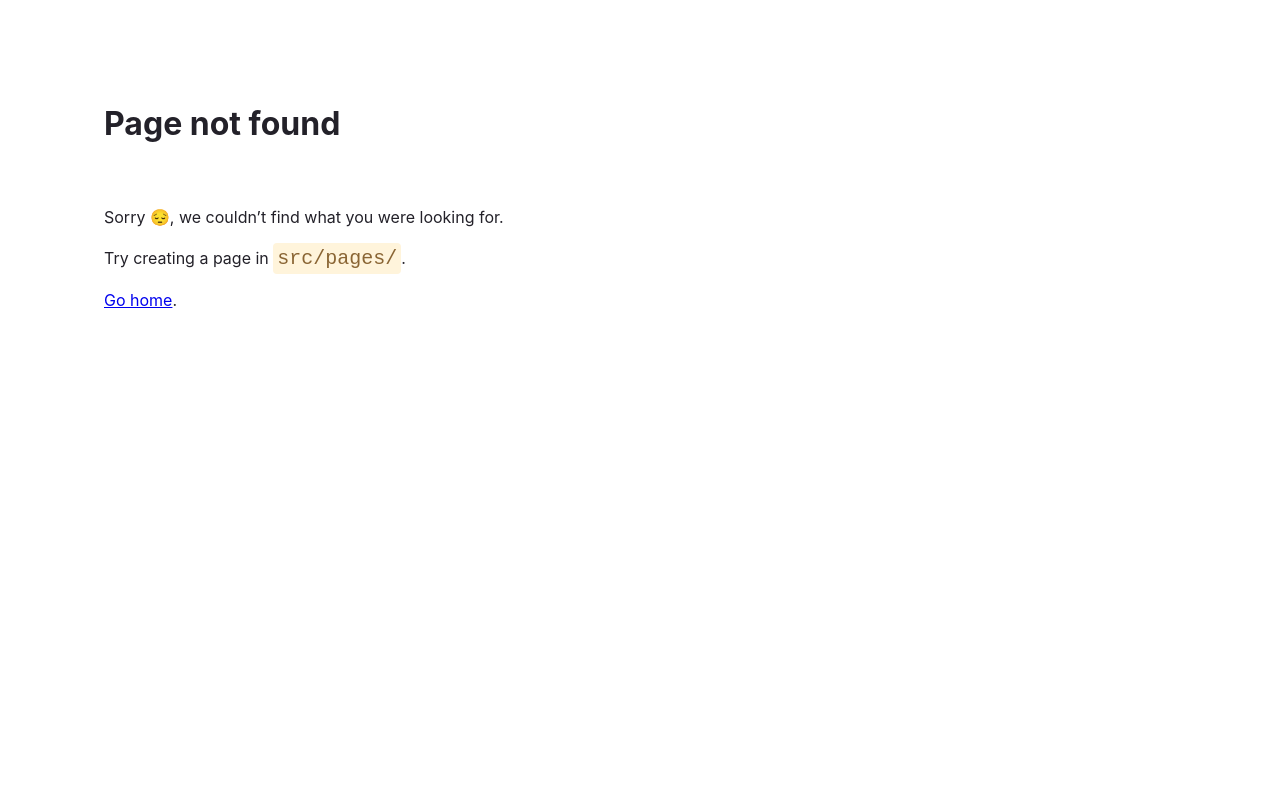
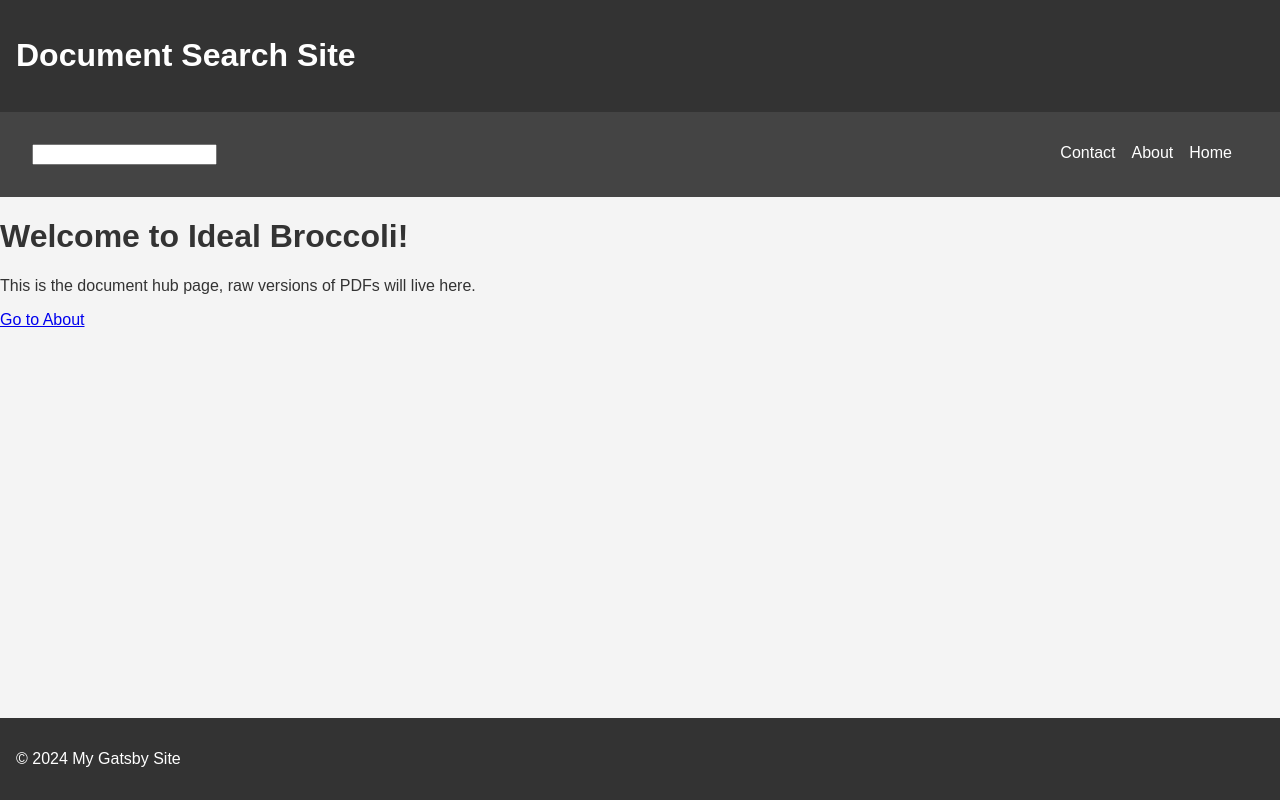
Before and after one commit to tylerjoy/tylerjoy.github.io, a Gatsby site: page /documents in a window 1280 px wide. Before the commit this address had no page. Built offline with nearby package versions, Linux system fonts and the light colour scheme; Gatsby itself is replaced by a stand-in of ours.

Commit message:
updated navbar, saving before installing search library

```diff
--- a/src/components/Header.tsx
+++ b/src/components/Header.tsx
@@ -10,7 +10,7 @@ const HeaderContainer = styled.header`
 const Header: React.FC = () => {
   return (
     <HeaderContainer>
-      <h1>My Gatsby Site</h1>
+      <h1>Document Search Site</h1>
     </HeaderContainer>
   );
 };
--- a/src/components/Navbar.tsx
+++ b/src/components/Navbar.tsx
@@ -1,11 +1,29 @@
 import React from "react";
 import styled from "styled-components";
 import { Link } from "gatsby";
+
+//parent container with flex property to allow left placement of search field, and right placement of nav elements.
+const NavContainerParent = styled.nav`
+  background-color: #444;
+  color: #fff;
+  padding: 1rem;
+  display: flex;
+`;
+
+const SearchContainer = styled.nav`
+  background-color: #444;
+  color: #fff;
+  padding: 1rem;
+  display: inline-flex;
+`;
 
 const NavContainer = styled.nav`
   background-color: #444;
   color: #fff;
   padding: 1rem;
+  display: inline-flex;
+  flex-direction: row-reverse;
+  margin-left: auto;
 `;
 
 const NavLink = styled(Link)`
@@ -14,13 +32,30 @@ const NavLink = styled(Link)`
   text-decoration: none;
 `;
 
+const SearchLink = styled(Link)`
+  color: #fff;
+  margin-right: 1rem;
+  text-decoration: none;
+`;
+
+const SearchInput = styled.input`
+  type: text;
+  placeholder: "Search documents";
+`;
+
 const Navbar: React.FC = () => {
   return (
-    <NavContainer>
-      <NavLink to="/">Home</NavLink>
-      <NavLink to="/about">About</NavLink>
-      <NavLink to="/contact">Contact</NavLink>
-    </NavContainer>
+    <NavContainerParent>
+      <SearchContainer>
+        {/* <SearchLink to="/search">Search</SearchLink> */}
+        <SearchInput></SearchInput>
+      </SearchContainer>
+      <NavContainer>
+        <NavLink to="/">Home</NavLink>
+        <NavLink to="/about">About</NavLink>
+        <NavLink to="/contact">Contact</NavLink>
+      </NavContainer>
+    </NavContainerParent>
   );
 };
 
--- a/src/pages/about.tsx
+++ b/src/pages/documents.tsx
@@ -5,14 +5,16 @@ import Header from "../components/Header";
 import Navbar from "../components/Navbar";
 import Footer from "../components/Footer";
 
-const AboutPage: React.FC = () => {
+const DocumentsPage: React.FC = () => {
   return (
     <Layout>
       <Header />
       <Navbar />
       <main>
         <h1>Welcome to Ideal Broccoli!</h1>
-        <p>This is the about page.</p>
+        <p>
+          This is the document hub page, raw versions of PDFs will live here.
+        </p>
         <Link to="/about">Go to About</Link>
       </main>
       <Footer />
@@ -20,4 +22,4 @@ const AboutPage: React.FC = () => {
   );
 };
 
-export default AboutPage;
+export default DocumentsPage;
--- a/src/pages/index.tsx
+++ b/src/pages/index.tsx
@@ -13,7 +13,7 @@ const IndexPage: React.FC = () => {
       <main>
         <h1>Welcome to Ideal Broccoli!</h1>
         <p>This is the home page.</p>
-        <Link to="/about">Go to About</Link>
+        <Link to="/documents">Go to About</Link>
       </main>
       <Footer />
     </Layout>
```
